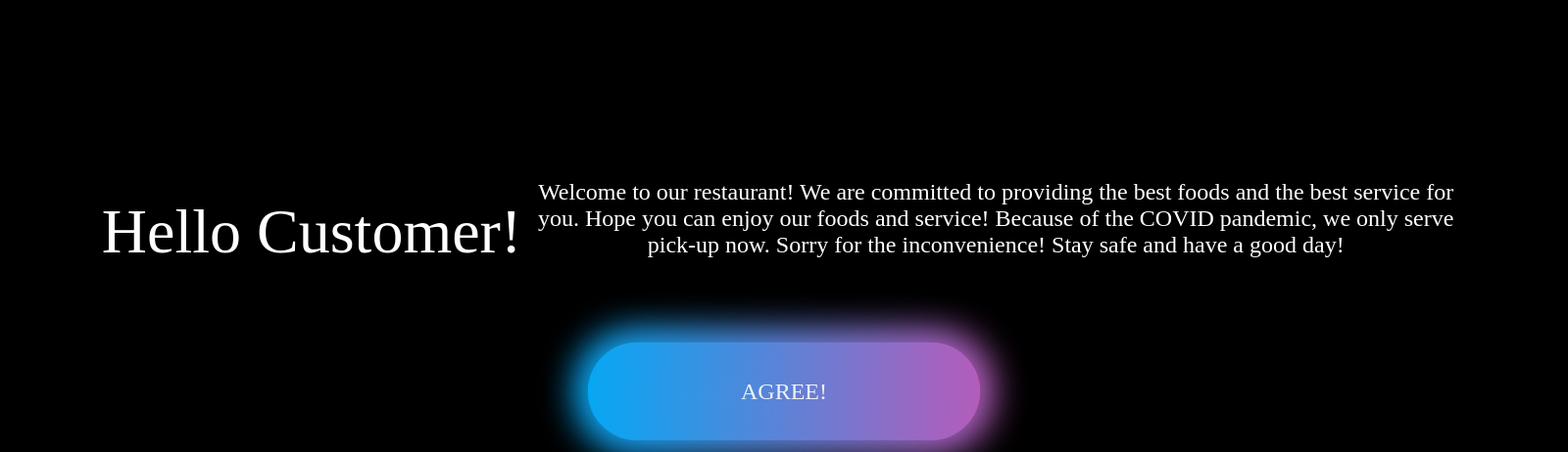
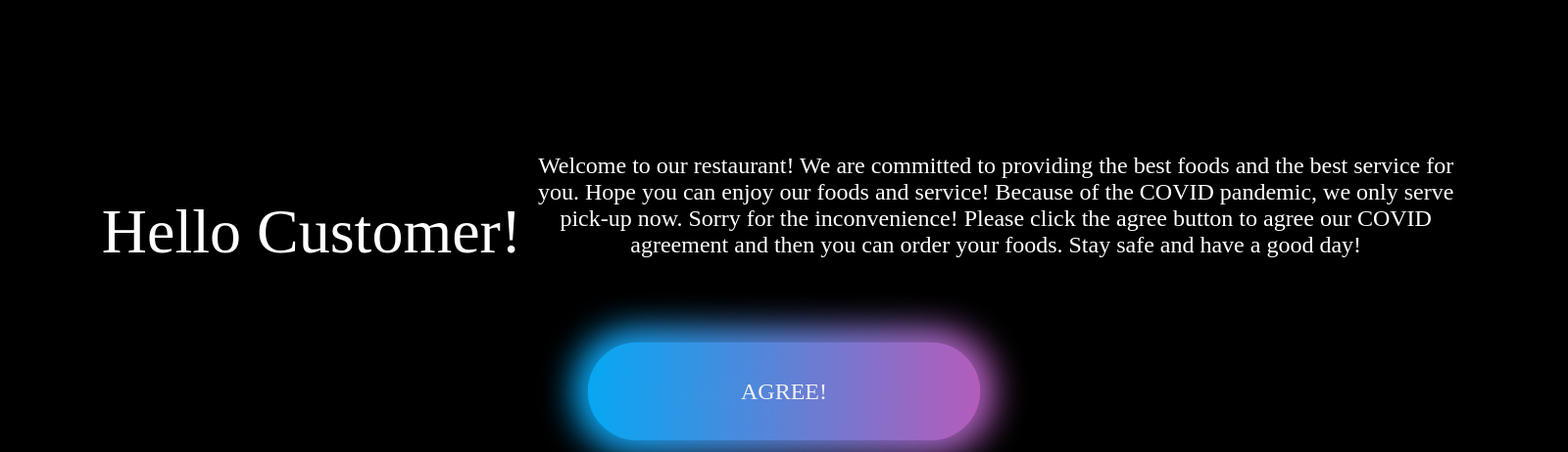
Before and after one commit to cjuanito797/groupProject, a Django app: page / in a window 1600 px wide. Shown: the top 462 px of the page at 98% size. Run offline with Django 3.2, Linux system fonts and the light colour scheme.

Commit message:
Update covidPrec.html

```diff
--- a/chinesseRestaurant/templates/covidPrec.html
+++ b/chinesseRestaurant/templates/covidPrec.html
@@ -15,7 +15,8 @@
         <div id="titlebottom">
             Welcome to our restaurant! We are committed to providing the best foods and the best service for you.
             Hope you can enjoy our foods and service! Because of the COVID pandemic, we only serve pick-up now.
-            Sorry for the inconvenience! Stay safe and have a good day!
+            Sorry for the inconvenience! Please click the agree button to agree our COVID agreement
+            and then you can order your foods. Stay safe and have a good day!
         </div>
     </div>
 </header>
```
